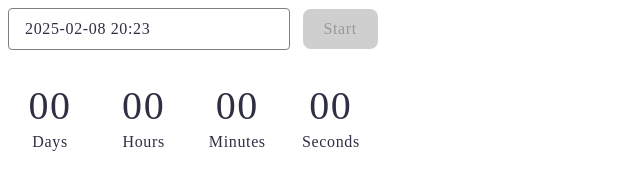
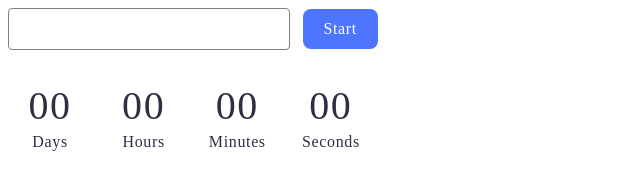
Before and after one commit to vlada-marchenko/goit-js-hw-1, a plain HTML site: page 1-timer.html in a window 1280 px wide. Shown: the whole page, without its empty margins (0-640 px from the left). Drawn offline with nearby package versions, Linux system fonts and the light colour scheme; files that its build step writes are made by us from their sources.

Commit message:
Deploying to gh-pages from @ vlada-marchenko/goit-js-hw-10@355d54b1ec5822cd917a3f0efe8c9a22e9794b10 🚀

```diff
--- a/1-timer.html
+++ b/1-timer.html
@@ -5,11 +5,11 @@
     <meta name="viewport" content="width=device-width, initial-scale=1.0">
     <title>Document</title>
     <!-- <link rel="stylesheet" href="/node_modules/flatpickr/dist/flatpickr.min.css"> -->
-  <script type="module" crossorigin src="/goit-js-hw-1/1-timer.js"></script>
-  <link rel="modulepreload" crossorigin href="/goit-js-hw-1/assets/styles-C1Rsfqza.js">
-  <link rel="modulepreload" crossorigin href="/goit-js-hw-1/assets/vendor-A92OCY9B.js">
-  <link rel="stylesheet" crossorigin href="/goit-js-hw-1/assets/styles-R5xcIK8W.css">
-  <link rel="stylesheet" crossorigin href="/goit-js-hw-1/assets/vendor-CUZofXIC.css">
+  <script type="module" crossorigin src="/goit-js-hw-10/1-timer.js"></script>
+  <link rel="modulepreload" crossorigin href="/goit-js-hw-10/assets/styles-C1Rsfqza.js">
+  <link rel="modulepreload" crossorigin href="/goit-js-hw-10/assets/vendor-A92OCY9B.js">
+  <link rel="stylesheet" crossorigin href="/goit-js-hw-10/assets/styles-R5xcIK8W.css">
+  <link rel="stylesheet" crossorigin href="/goit-js-hw-10/assets/vendor-CUZofXIC.css">
 </head>
 <body>
 <a href="./index.html"></a>
```
Also changed, not shown: 2-snackbar.html (+5 -5 lines).
